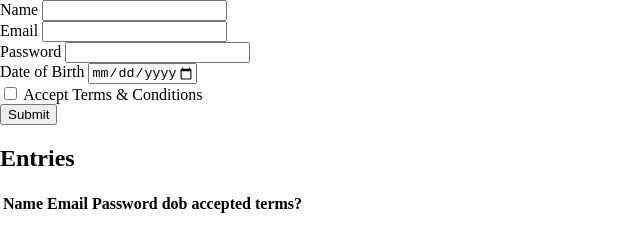
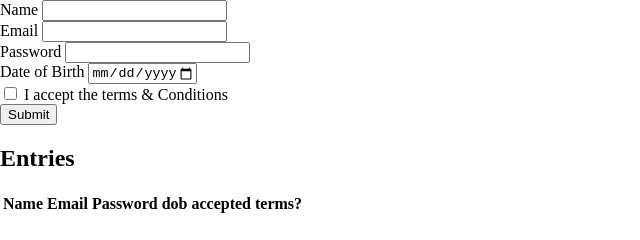
Before and after one commit to ShrujanaReddy/wd101, a plain HTML site: page index.html in a window 1280 px wide. Shown: the full height of the page, 0-640 px from the left. Drawn offline with Linux system fonts and the light colour scheme.

Commit message:
Update index.html

```diff
--- a/index.html
+++ b/index.html
@@ -5,7 +5,7 @@
   <meta charset="UTF-8" />
   <meta name="viewport" content="width=device-width, initial-scale=1.0" />
   <link rel="stylesheet" href="style.css" />
-  <title>FORM</title>
+  <title>Registration form</title>
   </head>
 <style>
   input#name:invalid:focus{
@@ -28,7 +28,7 @@
 
 <br>
    <input  type="checkbox" id="acceptTerms" name="acceptTerms">
-   <label for="acceptTerms">Accept Terms & Conditions</label>
+   <label for="acceptTerms">I accept the terms & Conditions</label>
 <br>
    <button type="submit">Submit</button>
 </form>
```
